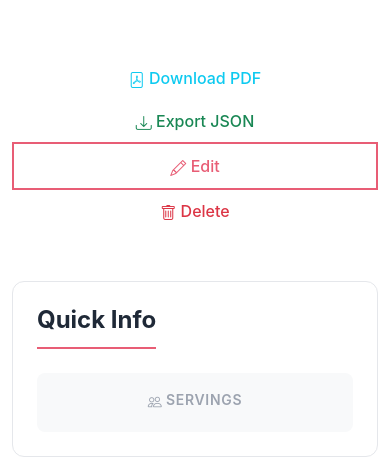
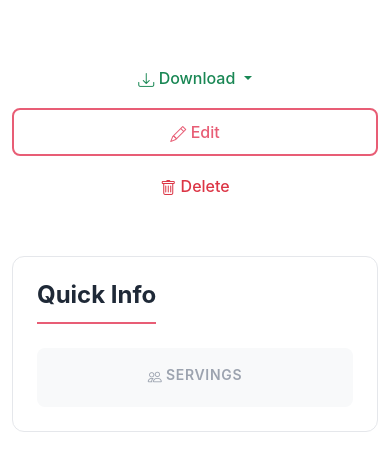
Before and after one commit to AdrianVollmer/Plated, a Django app: template src/templates/recipes/recipe_detail.html in a window 390 px wide. Shown: the part 137-610 px from the top of the page. Run offline with Django 5.2, Linux system fonts and the light colour scheme; the template is opened without the code that fills it, so the values that code supplies are empty.

Commit message:
Add download button with submenu

```diff
--- a/src/templates/recipes/recipe_detail.html
+++ b/src/templates/recipes/recipe_detail.html
@@ -21,13 +21,17 @@
             <h1 class="recipe-title">{{ recipe.title }}</h1>
         </div>
         <div class="col-12 col-md-6">
-            <div class="btn-group-vertical d-md-none w-100 mb-3" role="group">
-                <a href="{% url 'recipe_pdf' recipe.pk %}" class="btn btn-outline-info">
-                    <i class="bi bi-file-pdf"></i> Download PDF
-                </a>
-                <a href="{% url 'recipe_export' recipe.pk %}" class="btn btn-outline-success">
-                    <i class="bi bi-download"></i> Export JSON
-                </a>
+            <div class="d-md-none mb-3" role="group">
+                <div class="btn-group w-100 mb-2" role="group">
+                    <button type="button" class="btn btn-outline-success dropdown-toggle" data-bs-toggle="dropdown" aria-expanded="false">
+                        <i class="bi bi-download"></i> Download
+                    </button>
+                    <ul class="dropdown-menu">
+                        <li><a class="dropdown-item" href="{% url 'recipe_pdf' recipe.pk %}"><i class="bi bi-file-pdf"></i> PDF</a></li>
+                        <li><a class="dropdown-item" href="{% url 'recipe_export' recipe.pk %}"><i class="bi bi-file-earmark-code"></i> JSON</a></li>
+                    </ul>
+                </div>
+                <div class="d-grid gap-2">
                     <a href="{% url 'recipe_update' recipe.pk %}" class="btn btn-outline-primary">
                         <i class="bi bi-pencil"></i> Edit
                     </a>
@@ -35,13 +39,17 @@
                         <i class="bi bi-trash"></i> Delete
                     </a>
                 </div>
+            </div>
             <div class="d-none d-md-block text-md-end">
-                <a href="{% url 'recipe_pdf' recipe.pk %}" class="btn btn-outline-info me-2">
-                    <i class="bi bi-file-pdf"></i> PDF
-                </a>
-                <a href="{% url 'recipe_export' recipe.pk %}" class="btn btn-outline-success me-2">
-                    <i class="bi bi-download"></i> Export
-                </a>
+                <div class="btn-group me-2" role="group">
+                    <button type="button" class="btn btn-outline-success dropdown-toggle" data-bs-toggle="dropdown" aria-expanded="false">
+                        <i class="bi bi-download"></i> Download
+                    </button>
+                    <ul class="dropdown-menu">
+                        <li><a class="dropdown-item" href="{% url 'recipe_pdf' recipe.pk %}"><i class="bi bi-file-pdf"></i> PDF</a></li>
+                        <li><a class="dropdown-item" href="{% url 'recipe_export' recipe.pk %}"><i class="bi bi-file-earmark-code"></i> JSON</a></li>
+                    </ul>
+                </div>
                 <a href="{% url 'recipe_update' recipe.pk %}" class="btn btn-outline-primary me-2">
                     <i class="bi bi-pencil"></i> Edit
                 </a>
```
Lines whose indentation alone changed are shown as unchanged.
